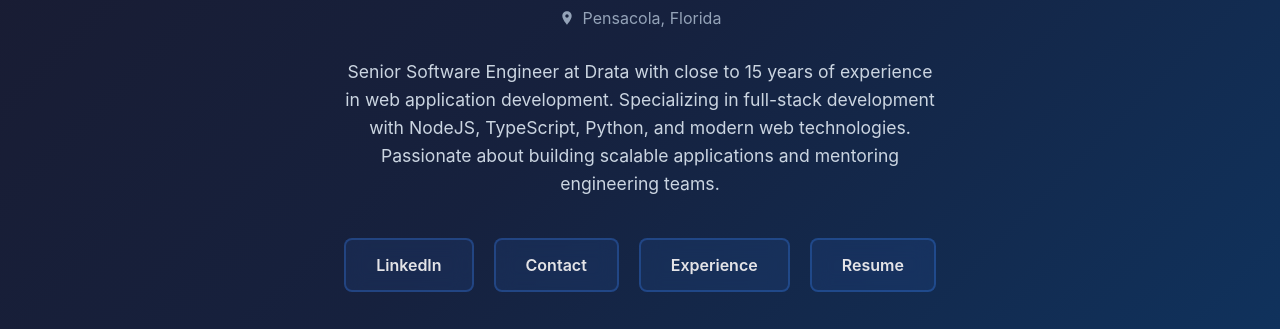
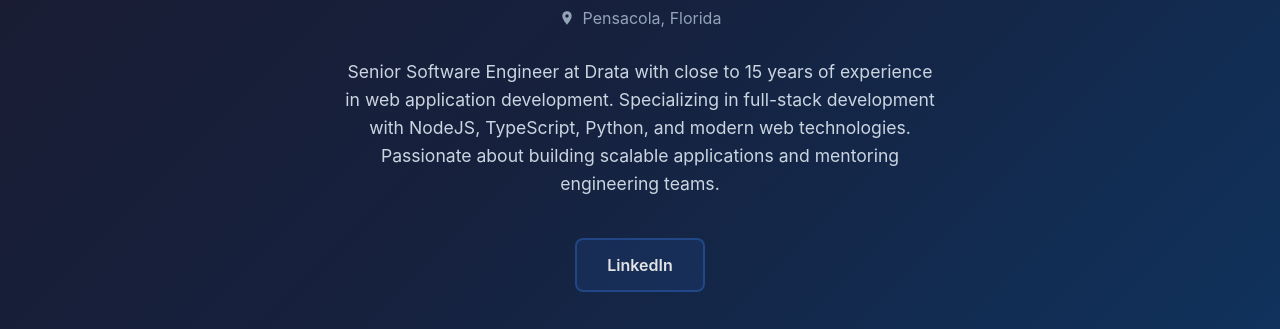
Before and after one commit to jdelgadoperez/jdelgadoperez.github.io, a plain HTML site: page index.html in a window 1280 px wide. Shown: the part 359-688 px from the top of the page. Drawn offline with Linux system fonts and the light colour scheme.

Commit message:
chore: hide empty data

```diff
--- a/index.html
+++ b/index.html
@@ -235,9 +235,9 @@
 
         <div class="links">
             <a href="https://www.linkedin.com/in/jessdelgadoperez" class="link-btn">LinkedIn</a>
-            <a href="tel:8508653625" class="link-btn">Contact</a>
+            <!-- <a href="tel:0000000000" class="link-btn">Contact</a>
             <a href="#experience" class="link-btn">Experience</a>
-            <a href="#resume" class="link-btn">Resume</a>
+            <a href="#resume" class="link-btn">Resume</a> -->
         </div>
 
         <div class="social-links">
```
